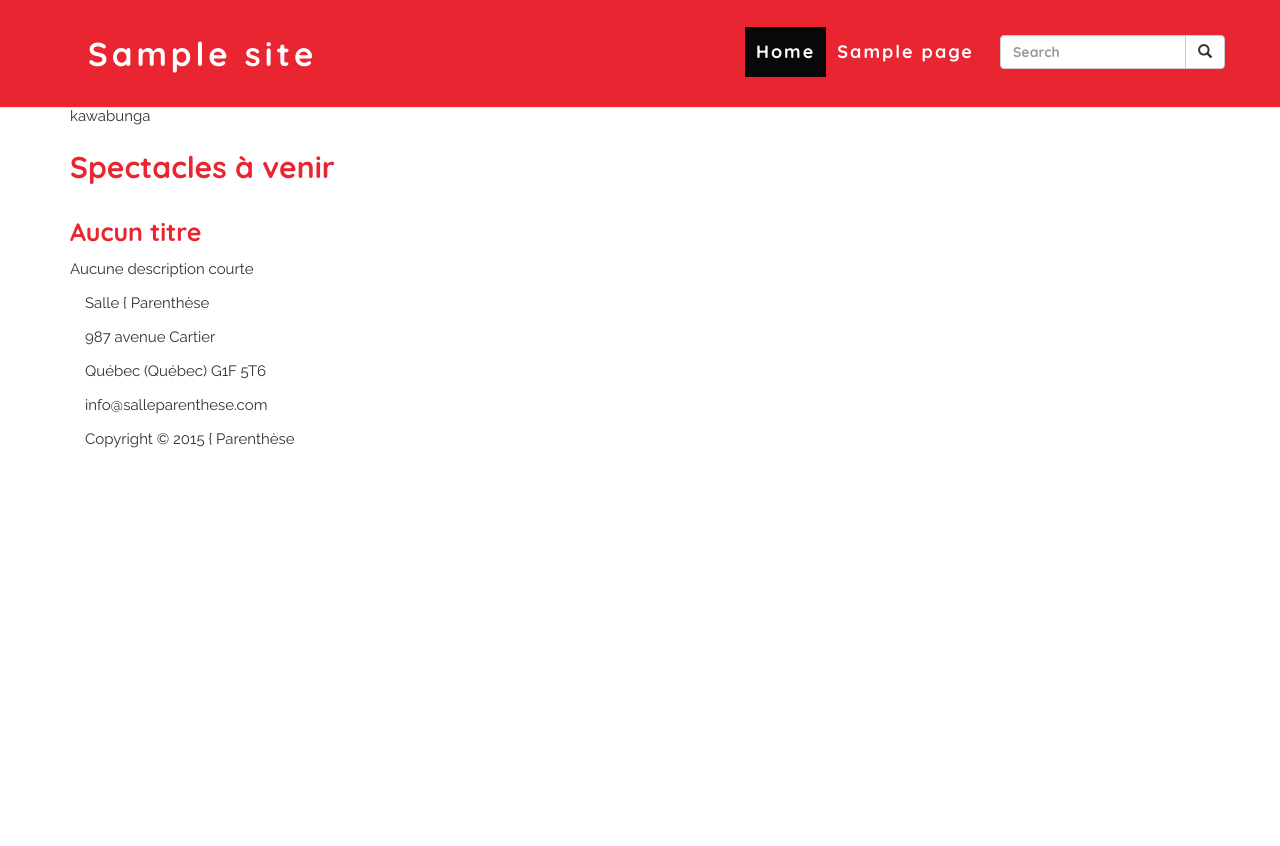
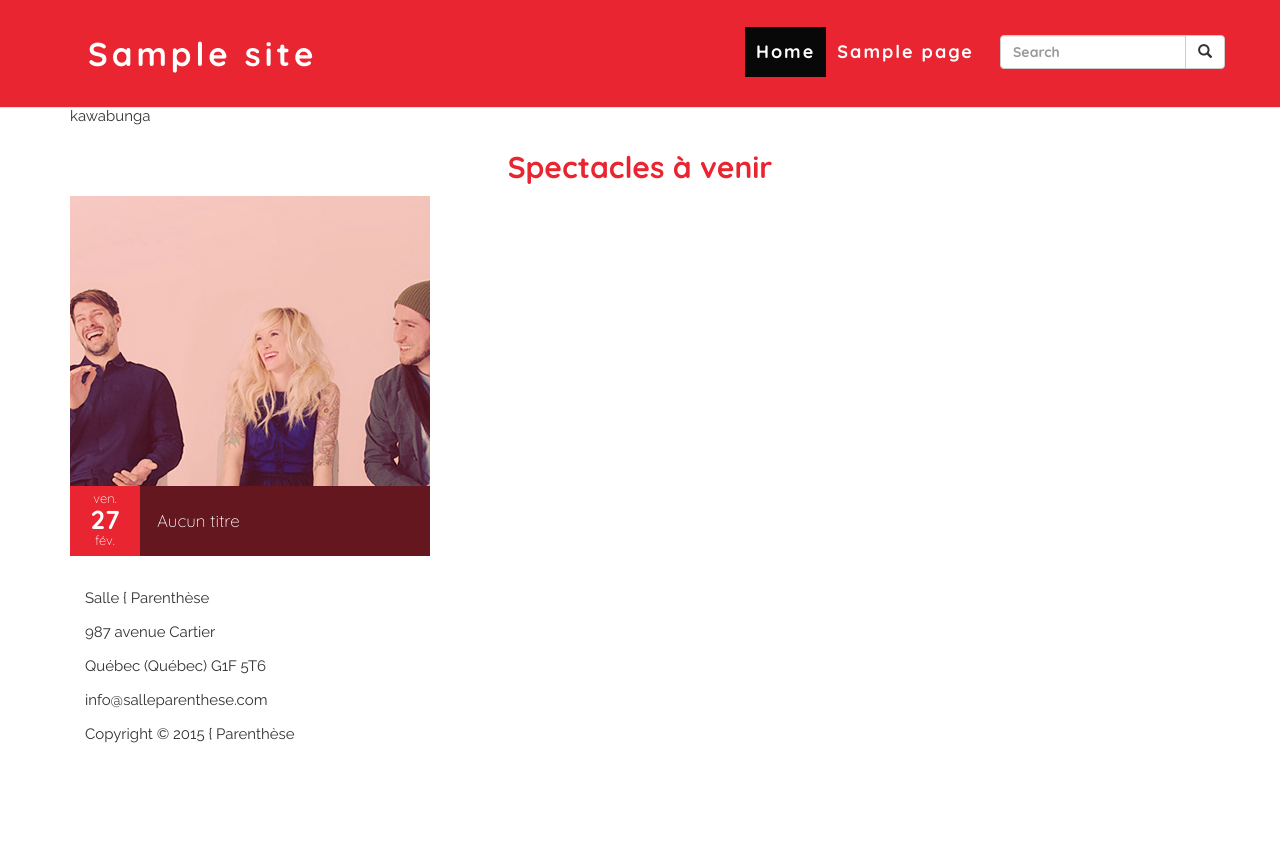
Before and after one commit to DiglidiDudeNG/WP-Production2, a WordPress theme: template content/themes/production2/index.php in a window 1280 px wide. Shown: the top 846 px of the page. Run offline with PHP 8.4 and a stand-in for WordPress, Linux system fonts and the light colour scheme; the site name, menu and one post (Sample post) are stand-ins, and other content is empty.

Commit message:
Voici une version fonctionnelle du menu ainsi que les singles de spectacles avec animation lorsque l'on veut les informations. Modification des variables css (Karine). Ajout d'image test pour visualiser le tout.

```diff
--- a/content/themes/production2/index.php
+++ b/content/themes/production2/index.php
@@ -23,7 +23,7 @@
 	<!-- C'EST ICI QU'ON MET LA VIANDE ;) -->
 
 
-	<!-- Affichage des 10 spectacles à venir -->
+	<!-- Affichage des 12 spectacles à venir -->
 
 	<div class="spectacles-a-venir-container">
 		<h2>Spectacles à venir</h2>
@@ -33,7 +33,7 @@
 
 				wp_reset_postdata();
 				$args = array(
-					'posts_per_page'	=> 10,
+					'posts_per_page'	=> 12,
 					'post_type' 		=> 'prestation',
 					'order'				=> 'ACS',
 					'order_by'			=> 'meta_value',
--- a/content/themes/production2/js/script.js
+++ b/content/themes/production2/js/script.js
@@ -2,6 +2,16 @@
 
 	$('.carousel').carousel({
 	  interval: 2000
-	})
+	});
 
+
+  $(".container").on("click", ".flip-js", function(e){
+    var self = $(this);
+    if(self.hasClass("hover")) {
+      self.removeClass("hover");
+    } else {
+      $(".hover").removeClass("hover");
+      self.toggleClass("hover");
+    }
+  });
 });
--- a/content/themes/production2/loopprestations.php
+++ b/content/themes/production2/loopprestations.php
@@ -60,7 +60,7 @@
 
 					-->
 
-					<div class="postContainer col-md-4">
+					<!-- <div class="postContainer col-md-4">
 						<a href="<?php echo $prestation_permalink; ?>">
 							<h3><?php echo $prestation_title; ?></h3>
 							<?php
@@ -73,6 +73,38 @@
 							<p class="heure"><?php echo $prestation_heure; ?></p>
 							<p class="description"><?php echo $prestation_excerpt; ?></p>
 						</a>
+					</div> -->
+					<div class="postContainer col-md-4 col-sm-6">
+						<!-- <a href="<?php echo $prestation_permalink; ?>"> -->
+							<article class="spectacle flip-js">
+								<div class="spectacle-front front">
+									<img class="spectacle-cover" alt="" src="<?php echo IMAGES; ?>/mini-walkOffTheEarth.jpg">
+									<div class="spectacle-info">
+										<div class="spectacle-info-name">
+											<span class="text"><?php echo $prestation_title; ?></span>
+										</div>
+									</div>
+									<div class="spectacle-info-date">
+										ven. <span class="number">27</span> fév.
+									</div>
+								</div>
+								<div class="spectacle-back back">
+									<div class="spectacle-info">
+										<div class="spectacle-info-name">
+											<span class="text"><?php echo $prestation_title; ?></span>
+										</div>
+										<div class="spectacle-info-date">
+											ven. <span class="number">27</span> fév.
+										</div>
+										<div class="spectacle-content">
+											<span class="spectacle-time"><?php echo $prestation_date; ?> à <?php echo $prestation_heure; ?></span>
+											<p class="spectacle-description"><?php echo $prestation_excerpt; ?></p>
+											<a href="<?php echo $prestation_permalink; ?>" class="button spectacle-button">Acheter</a>
+											<a href="<?php echo $prestation_permalink; ?>" class="button spectacle-button">En savoir plus</a>
+										</div>
+									</div>
+								</div>
+							</article>
 					</div>
 		<?php
 				}
--- a/content/themes/production2/style.css
+++ b/content/themes/production2/style.css
@@ -6,8 +6,8 @@
  */
 
 /* Fonts */
-@import url(http://fonts.googleapis.com/css?family=Raleway);
-@import url(http://fonts.googleapis.com/css?family=Quicksand:700);
+@import url(http://fonts.googleapis.com/css?family=Raleway:700,400,300);
+@import url(http://fonts.googleapis.com/css?family=Quicksand:300,400,700);
 
 /* liens vers les autres fichiers css */
 
--- a/content/themes/production2/styles/css/style.css
+++ b/content/themes/production2/styles/css/style.css
@@ -79,7 +79,8 @@
   font: 100% "Quicksand", sans-serif !important;
   color: #e82530 !important;
   font-size: 30px !important;
-  font-weight: 700 !important; }
+  font-weight: 700 !important;
+  text-align: center; }
 
 h3 {
   font: 100% "Quicksand", sans-serif !important;
@@ -94,26 +95,27 @@
   line-height: 24px; }
 
 .btn-savoir {
-  font: 100% "Quicksand", sans-serif !important;
-  font-weight: 700 !important;
+  font: 100% "Quicksand", sans-serif;
+  font-weight: 700;
   background-color: #e82530;
   color: #fff;
-  padding: 20px 20px !important;
-  font-size: 17px !important;
+  padding: 20px 20px;
+  font-size: 17px;
   text-transform: uppercase;
   letter-spacing: 4px;
   -webkit-border-radius: 3px;
   -moz-border-radius: 3px;
   -ms-border-radius: 3px;
   border-radius: 3px; }
+  .btn-savoir:hover {
+    background-color: #651720;
+    color: #fff;
+    text-decoration: none;
+    transition: all 0.2s linear; }
 
 button {
-  border-style: none; }
-
-.btn-savoir:hover {
-  background-color: #651720;
-  color: #fff !important;
-  transition: all 0.2s linear; }
+  border-style: none;
+  text-decoration: none; }
 
 #logo {
   font: 100% "Quicksand", sans-serif;
@@ -210,5 +212,140 @@
     font-size: 33px;
     padding: 33px; } }
 /* Large devices (large desktops, 1200px and up) */
+.postContainer {
+  padding-bottom: 30px; }
+  .postContainer img {
+    max-width: 100%; }
+
+[class*='spectacle'] img {
+  max-width: 100%; }
+
+.spectacle, .spectacle-front, .spectacle-back {
+  height: 360px;
+  width: 100%;
+  position: relative;
+  display: block;
+  overflow: hidden; }
+
+.spectacle.hover .spectacle-back .spectacle-info-name, .spectacle.hover .spectacle-back .spectacle-info-date {
+  top: 0; }
+.spectacle.hover .spectacle-back .spectacle-content {
+  bottom: 0; }
+
+.spectacle-front {
+  cursor: pointer;
+  background: #fff;
+  position: absolute;
+  top: 0;
+  left: 0; }
+  .spectacle-front .spectacle-info {
+    bottom: 0; }
+  .spectacle-front .spectacle-info-name {
+    padding-left: 70px; }
+  .spectacle-front .spectacle-info-date {
+    bottom: 0;
+    left: 0; }
+
+.spectacle-back {
+  position: absolute;
+  top: 0;
+  left: 0; }
+  .spectacle-back .spectacle-info {
+    top: 0;
+    cursor: pointer; }
+  .spectacle-back .spectacle-info-name {
+    top: -70px;
+    padding-right: 70px;
+    transition: top 0.2s ease-in-out; }
+  .spectacle-back .spectacle-info-date {
+    top: -70px;
+    right: 0;
+    transition: top 0.2s ease-in-out; }
+
+.spectacle-content {
+  padding: 20px;
+  background: #f3f3f3;
+  position: relative;
+  height: 290px;
+  bottom: -291px;
+  transition: bottom 0.2s ease-in-out; }
+
+.spectacle-time {
+  top: -6.5px;
+  position: relative;
+  font-size: 15px;
+  color: #e82530;
+  font-family: "Quicksand", sans-serif;
+  font-weight: 700; }
+
+.spectacle-description {
+  font-family: "Raleway", sans-serif;
+  color: #323232;
+  margin: 0;
+  height: 193px;
+  overflow: hidden;
+  font-size: 14px; }
+
+.spectacle-info {
+  position: absolute;
+  right: 0;
+  left: 0;
+  overflow: hidden; }
+
+.spectacle-info-name {
+  background: #651720;
+  color: #fff;
+  font-family: "Quicksand", sans-serif;
+  font-weight: 300;
+  font-size: 17px;
+  height: 70px;
+  display: table;
+  width: 100%;
+  position: relative; }
+  .spectacle-info-name .text {
+    padding: 0 0.5em 0 1em;
+    display: table-cell;
+    vertical-align: middle; }
+
+.spectacle-info-date {
+  position: absolute;
+  padding: 2px;
+  background: #e82530;
+  width: 70px;
+  height: 70px;
+  text-align: center;
+  color: #fff;
+  line-height: 21px;
+  font-size: 13px;
+  font-weight: 300;
+  font-family: "Quicksand", sans-serif; }
+  .spectacle-info-date .number {
+    font-weight: 700;
+    font-size: 26px;
+    display: block; }
+
+.spectacle-cover {
+  width: 100%;
+  height: auto; }
+
+.spectacle-button {
+  font: 100% "Quicksand", sans-serif;
+  font-weight: 700;
+  background-color: #e82530;
+  color: #fff;
+  padding: 15px 20px;
+  font-size: 14px;
+  text-transform: uppercase;
+  margin-right: 15px;
+  letter-spacing: 1px;
+  -webkit-border-radius: 2px;
+  -moz-border-radius: 2px;
+  -ms-border-radius: 2px;
+  border-radius: 2px; }
+  .spectacle-button:hover {
+    background-color: #651720;
+    color: #fff;
+    text-decoration: none;
+    transition: all 0.2s linear; }
 
 /*# sourceMappingURL=style.css.map */
--- a/content/themes/production2/styles/sass/_base.sass
+++ b/content/themes/production2/styles/sass/_base.sass
@@ -15,6 +15,7 @@
 	color: $color-red!important
 	font-size: 30px!important
 	font-weight: $bold!important
+	text-align: center
 
 h3
 	font: 100% $font-title!important
@@ -35,23 +36,25 @@
 	border-radius:         $radius
 
 .btn-savoir
-	font: 100% $font-title!important
-	font-weight: $bold!important
+	font: 100% $font-title
+	font-weight: $bold
 	background-color: $color-red
 	color: $color-white
-	padding: 20px 20px!important
-	font-size: 17px!important
+	padding: 20px 20px
+	font-size: 17px
 	text-transform: uppercase
 	letter-spacing: $title-letter-spacing
 	+border-radius(3px)
-
+	&:hover
+		background-color: $color-red-hover
+		color: $color-white
+		text-decoration: none
+		transition: $transition
 button
 	border-style: none
+	text-decoration: none
 
-.btn-savoir:hover
-	background-color: $color-red-hover
-	color: $color-white!important
-	transition: $transition
+
 
 #logo
 	font: 100% $font-title
--- /dev/null
+++ b/content/themes/production2/styles/sass/_spectacles.sass
@@ -0,0 +1,139 @@
+.postContainer
+	padding-bottom: 30px
+	img
+		max-width: 100%
+
+
+[class*='spectacle'] img
+	max-width: 100%
+
+.spectacle, .spectacle-front, .spectacle-back
+	height: 360px
+	width: 100%
+	position: relative
+	display: block
+	overflow: hidden
+// HOVER
+.spectacle.hover
+	.spectacle-back
+		.spectacle-info-name, .spectacle-info-date
+			top: 0
+		.spectacle-content
+			bottom: 0
+
+
+// FRONT
+.spectacle-front
+	cursor: pointer
+	background: $color-white
+	position: absolute
+	top: 0
+	left: 0
+	.spectacle-info
+		bottom: 0
+	.spectacle-info-name
+		padding-left: 70px
+	.spectacle-info-date
+		bottom: 0
+		left: 0
+
+// BACK
+.spectacle-back
+	position: absolute
+	top: 0
+	left: 0
+	.spectacle-info
+		top: 0
+		cursor: pointer
+	.spectacle-info-name
+		top: -70px
+		padding-right: 70px
+		transition: top 0.2s ease-in-out
+	.spectacle-info-date
+		top: -70px
+		right: 0
+		transition: top 0.2s ease-in-out
+
+.spectacle-content
+	padding: 20px
+	background: $color-gris-pale
+	position: relative
+	height: 290px
+	bottom: -291px
+	transition: bottom 0.2s ease-in-out
+
+.spectacle-time
+	top: -6.5px
+	position: relative
+	font-size: 15px
+	color: $color-red
+	font-family: $font-title
+	font-weight: $bold
+
+.spectacle-description
+	font-family: $font-text
+	color: $color-gris-fonce
+	margin: 0
+	height: 193px
+	overflow: hidden
+	font-size: 14px
+
+//INFO general
+.spectacle-info
+	position: absolute
+	right: 0
+	left: 0
+	overflow: hidden
+
+.spectacle-info-name
+	background: $color-red-hover
+	color: $color-white
+	font-family: $font-title
+	font-weight: $light
+	font-size: 17px
+	height: 70px
+	display: table
+	width: 100%
+	position: relative
+	.text
+		padding: 0 0.5em 0 1em
+		display: table-cell
+		vertical-align: middle
+
+.spectacle-info-date
+	position: absolute
+	padding: 2px
+	background: $color-red
+	width: 70px
+	height: 70px
+	text-align: center
+	color: $color-white
+	line-height: 21px
+	font-size: 13px
+	font-weight: $light
+	font-family: $font-title
+	.number
+		font-weight: $bold
+		font-size: 26px
+		display: block
+
+.spectacle-cover
+	width: 100%
+	height: auto
+
+.spectacle-button
+	font: 100% $font-title
+	font-weight: $bold
+	background-color: $color-red
+	color: $color-white
+	padding: 15px 20px
+	font-size: 14px
+	text-transform: uppercase
+	margin-right: 15px
+	letter-spacing: 1px
+	+border-radius(2px)
+	&:hover
+		background-color: $color-red-hover
+		color: $color-white
+		text-decoration: none
+		transition: $transition
--- a/content/themes/production2/styles/sass/_variables.sass
+++ b/content/themes/production2/styles/sass/_variables.sass
@@ -20,7 +20,7 @@
 $transition: all 0.2s linear
 
 // Font weights
-$light: 100
+$light: 300
 $regular: 400
 $bold: 700
 
--- a/content/themes/production2/styles/sass/style.sass
+++ b/content/themes/production2/styles/sass/style.sass
@@ -2,3 +2,4 @@
 @import caroussel
 @import base
 @import header
+@import spectacles
```
Also changed, not shown: content/themes/production2/header.php (line endings or trailing spaces), content/themes/production2/images/mini-walkOffTheEarth.jpg (added), 1 other file.
